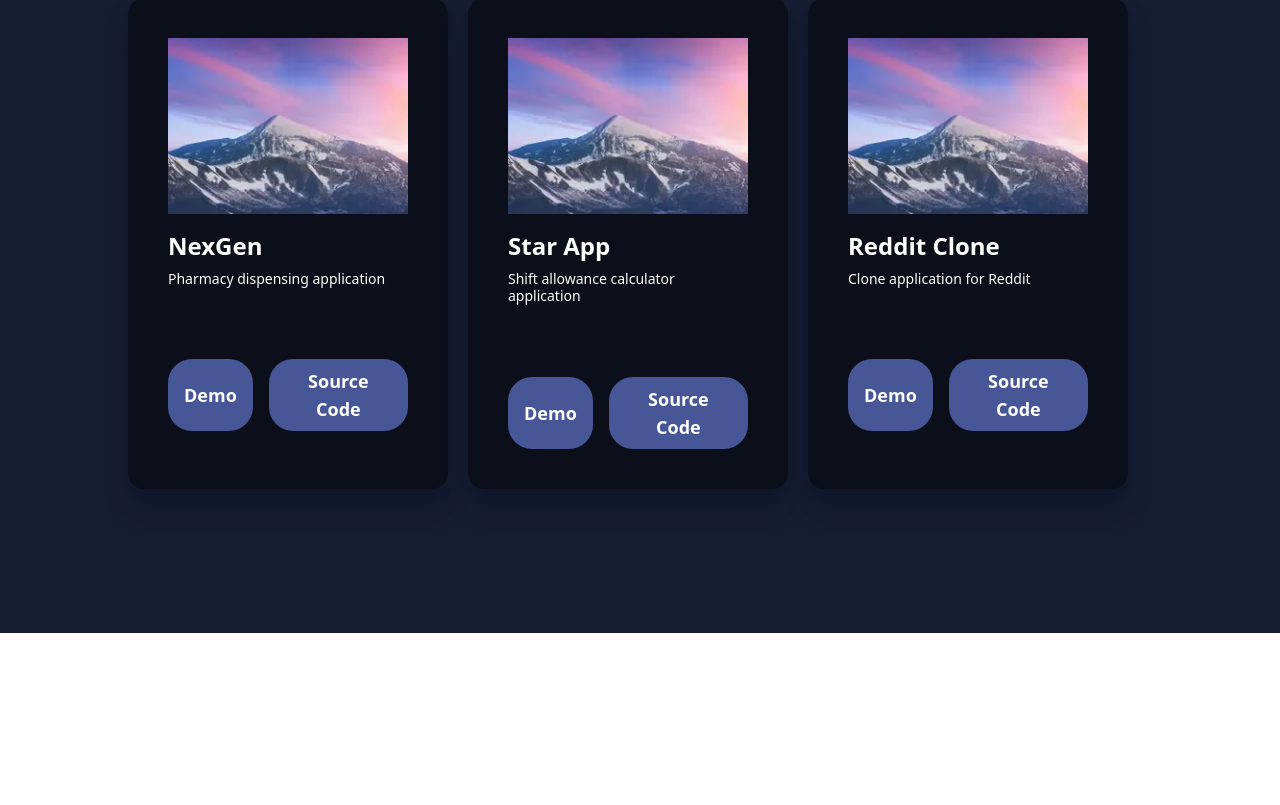
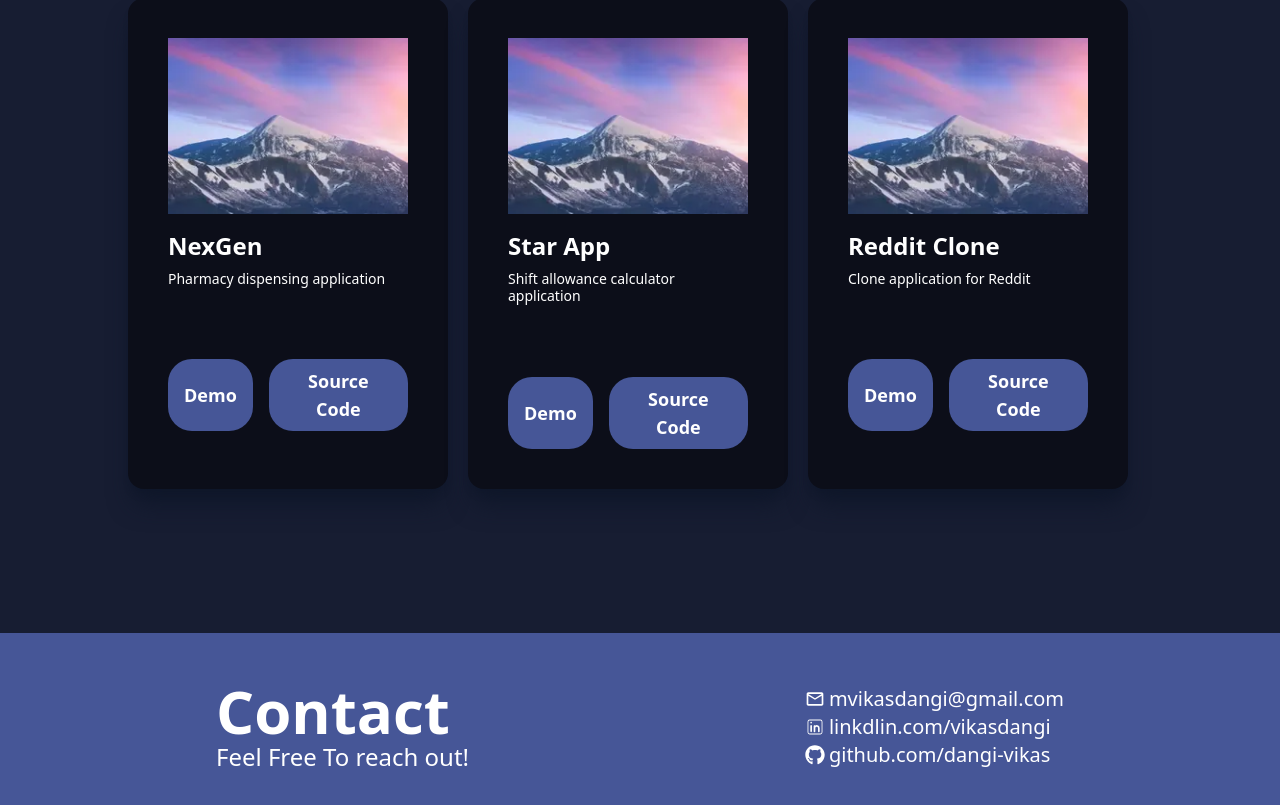
Before and after one commit to dangi-vikas/my-portfolio, a React (Create React App) app: page / in a window 1280 px wide. Shown: the part 1760-2565 px from the top of the page. Before the commit the page ends 2393 px from the top, so only its background shows below. Built offline with nearby package versions, Linux system fonts and the light colour scheme.

Commit message:
feat: added footer section

```diff
--- a/src/App.js
+++ b/src/App.js
@@ -1,5 +1,6 @@
 import About from "./Components/About/About";
 import Experience from "./Components/Experience/Experience";
+import Footer from "./Components/Footer/Footer";
 import Home from "./Components/Home/Home";
 import Navbar from "./Components/Navbar/Navbar";
 import Projects from "./Components/Projects/Projects";
@@ -12,6 +13,7 @@
       <About />
       <Experience />
       <Projects />
+      <Footer />
     </div>
   );
 }
--- /dev/null
+++ b/src/Components/Footer/Footer.jsx
@@ -0,0 +1,37 @@
+import React from "react";
+import { MdOutlineEmail } from "react-icons/md";
+import { CiLinkedin } from "react-icons/ci";
+import { FaGithub } from "react-icons/fa";
+
+const Footer = () => {
+  return (
+    <div
+      id="contact"
+      className="flex justify-around bg-[#465697] text-white p-10 md:p-12 items-center"
+    >
+      <div>
+        <h1 className="text-2xl md:text-6xl font-bold">Contact</h1>
+        <h3 className="text-sm md:text-2xl font-normal">
+          Feel Free To reach out!
+        </h3>
+      </div>
+
+      <ul className="text-sm md:text-xl">
+        <li className="flex gap-1 items-center">
+          <MdOutlineEmail size={20} />
+          mvikasdangi@gmail.com
+        </li>
+        <li className="flex gap-1 items-center">
+          <CiLinkedin />
+          linkdlin.com/vikasdangi
+        </li>
+        <li className="flex gap-1 items-center">
+          <FaGithub />
+          github.com/dangi-vikas
+        </li>
+      </ul>
+    </div>
+  );
+};
+
+export default Footer;
```
